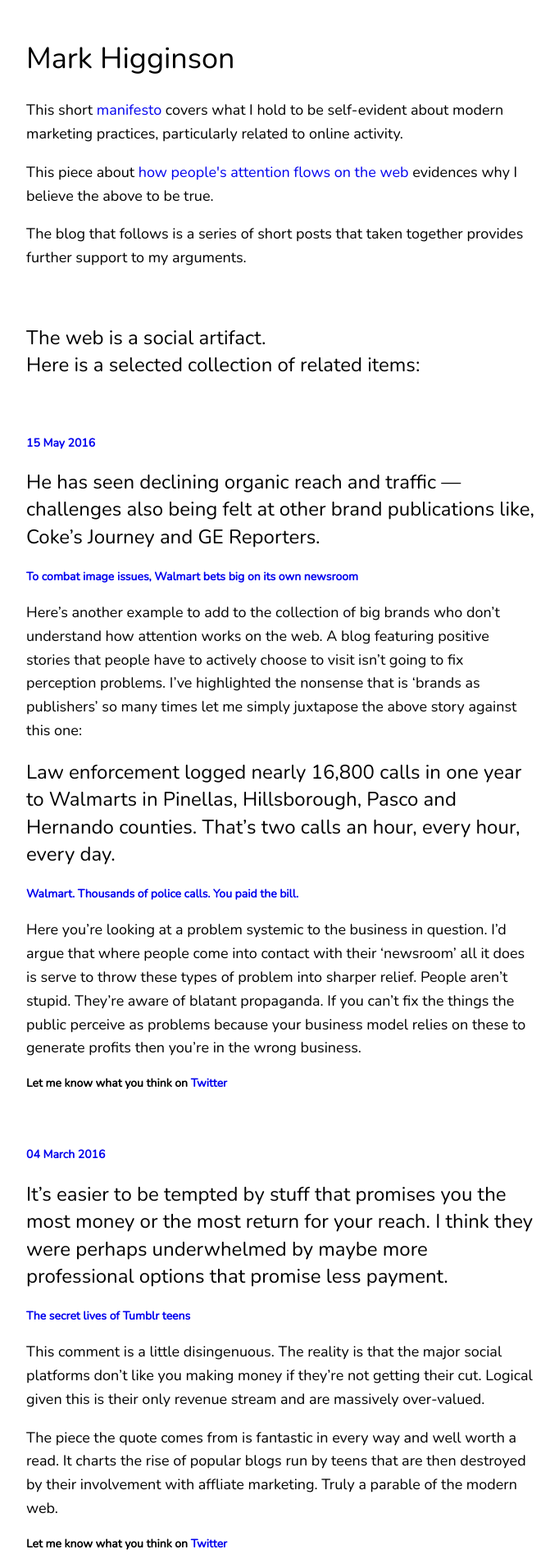
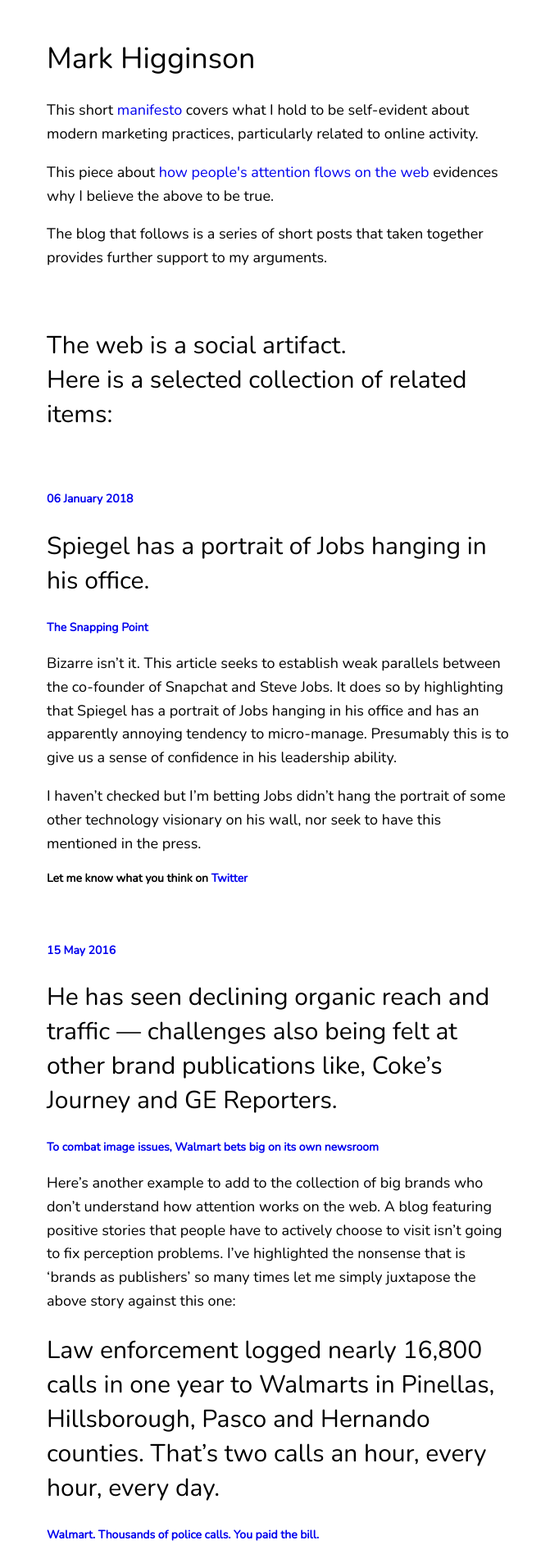
Before and after one commit to markhgn/markhgn.github.io, a Jekyll site: the page built from index.html, in a window 1280 px wide. Shown: the top 1907 px of the page at 82% size, without its empty margins (298-980 px from the left). Built offline with Jekyll 4.4.1, drawn with Linux system fonts in a browser that asks for light colours; the list of posts is cut into pages by our own code; some of the changed text lies outside the part shown.

Commit message:
The photo on the wall

```diff
--- /dev/null
+++ b/_posts/2018-01-06-photo-on-the-wall.md
@@ -0,0 +1,12 @@
+---
+layout: post
+title: The photo on the wall
+---
+
+## Spiegel has a portrait of Jobs hanging in his office.
+
+### <a href="https://www.theverge.com/2018/1/5/16854242/snap-evan-spiegel-redesign-cheetah-corporate-structure">The Snapping Point</a>
+
+Bizarre isn't it. This article seeks to establish weak parallels between the co-founder of Snapchat and Steve Jobs. It does so by highlighting that Spiegel has a portrait of Jobs hanging in his office and has an apparently annoying tendency to micro-manage. Presumably this is to give us a sense of confidence in his leadership ability.
+
+I haven't checked but I'm betting Jobs didn't hang the portrait of some other technology visionary on his wall, nor seek to have this mentioned in the press.
--- a/css/style.css
+++ b/css/style.css
@@ -6,16 +6,16 @@
   font-weight: 400;
   margin-left:auto;
   margin-right:auto;
-  max-width: 650px;
+  max-width: 600px;
 }
 
 h1 {
   font-size: 36px;
-  font-weight:400;
+  font-weight:500;
 }
 
 h2 {
-  font-size: 24px;
+  font-size: 30px;
   font-weight:500;
   line-height: 1.4;
 }
```
